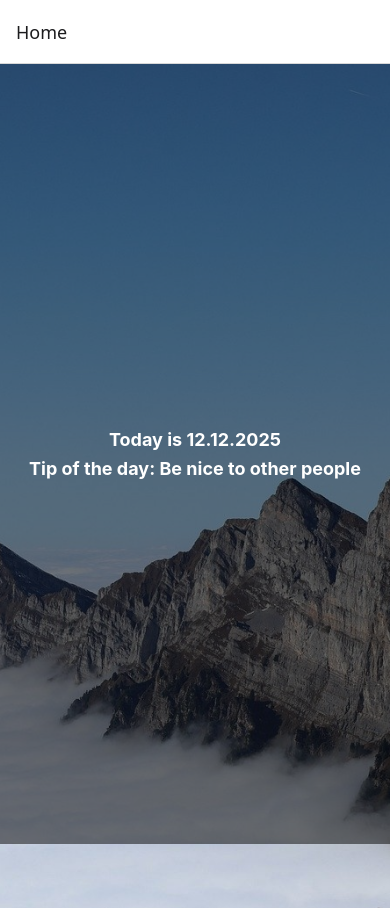
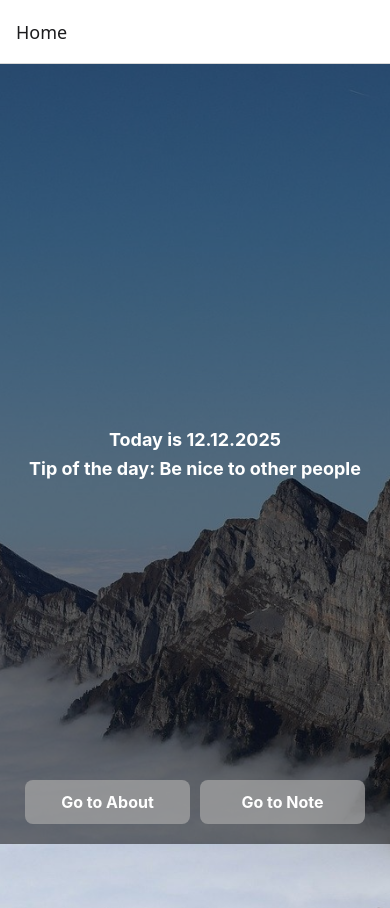
Before and after one commit to kacpi95/hybrid-app-3, a React Native app: screen /Home in a window 390 px wide. Built offline with nearby package versions, Linux system fonts and the light colour scheme.

Commit message:
update: add navigation and Touch for two screens

```diff
--- a/screens/FirstScreen.jsx
+++ b/screens/FirstScreen.jsx
@@ -1,10 +1,17 @@
-import { View, Image, StyleSheet, Dimensions } from 'react-native';
+import {
+  View,
+  Image,
+  StyleSheet,
+  Dimensions,
+  TouchableOpacity,
+  Text,
+} from 'react-native';
 import TipOfTheDay from '../TipOfTheDay';
 import React from 'react';
 
 const { width, height } = Dimensions.get('window');
 
-export default function FirstScreen() {
+export default function FirstScreen({ navigation }) {
   return (
     <View style={styles.container}>
       <Image
@@ -14,6 +21,21 @@ export default function FirstScreen() {
       />
       <View style={styles.overlay}>
         <TipOfTheDay />
+      </View>
+      <View style={styles.buttonContainer}>
+        <TouchableOpacity
+          style={styles.button}
+          onPress={() => navigation.navigate('About')}
+        >
+          <Text style={styles.buttonText}>Go to About</Text>
+        </TouchableOpacity>
+
+        <TouchableOpacity
+          style={styles.button}
+          onPress={() => navigation.navigate('Note')}
+        >
+          <Text style={styles.buttonText}>Go to Note</Text>
+        </TouchableOpacity>
       </View>
     </View>
   );
@@ -34,4 +56,25 @@ const styles = StyleSheet.create({
     alignItems: 'center',
     backgroundColor: 'rgba(0,0,0,0.5)',
   },
+  buttonContainer: {
+    flexDirection: 'row',
+    justifyContent: 'space-around',
+    paddingHorizontal: 20,
+    position: 'absolute',
+    bottom: 20,
+    width: '100%',
+  },
+  button: {
+    flex: 1,
+    marginHorizontal: 5,
+    backgroundColor: 'rgba(167, 167, 167, 0.7)',
+    paddingVertical: 12,
+    borderRadius: 8,
+    alignItems: 'center',
+  },
+  buttonText: {
+    color: '#fff',
+    fontSize: 16,
+    fontWeight: 'bold',
+  },
 });
```
